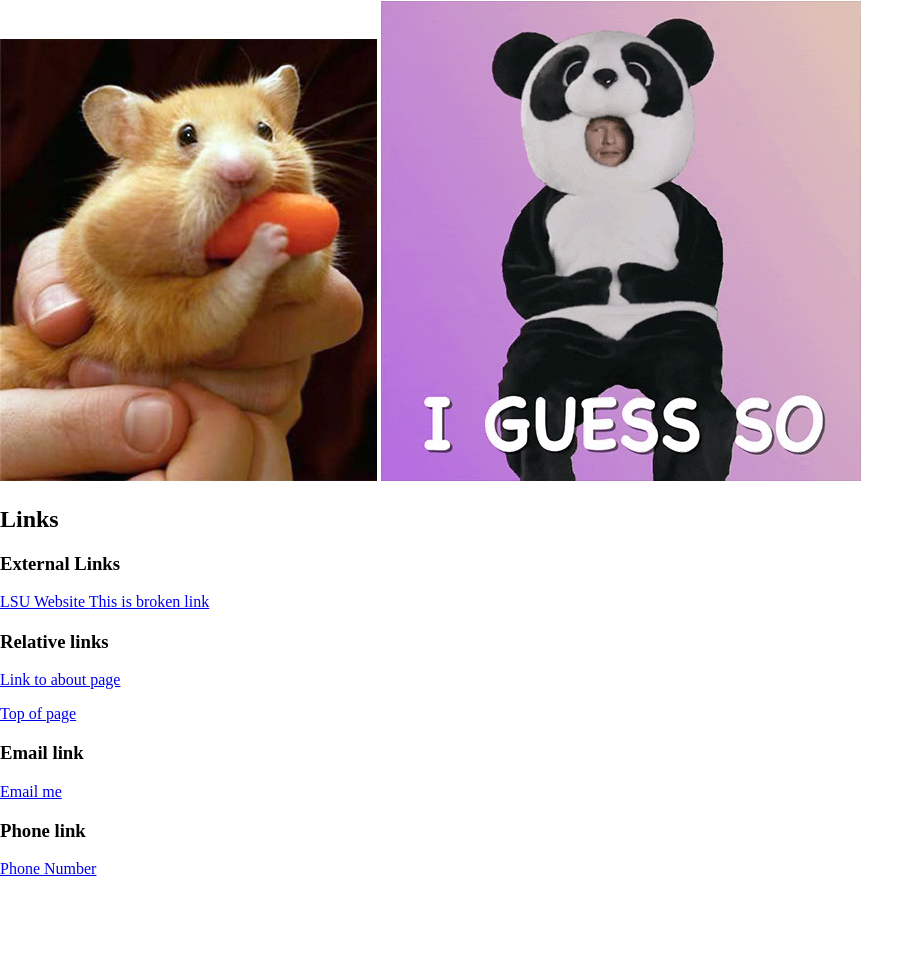
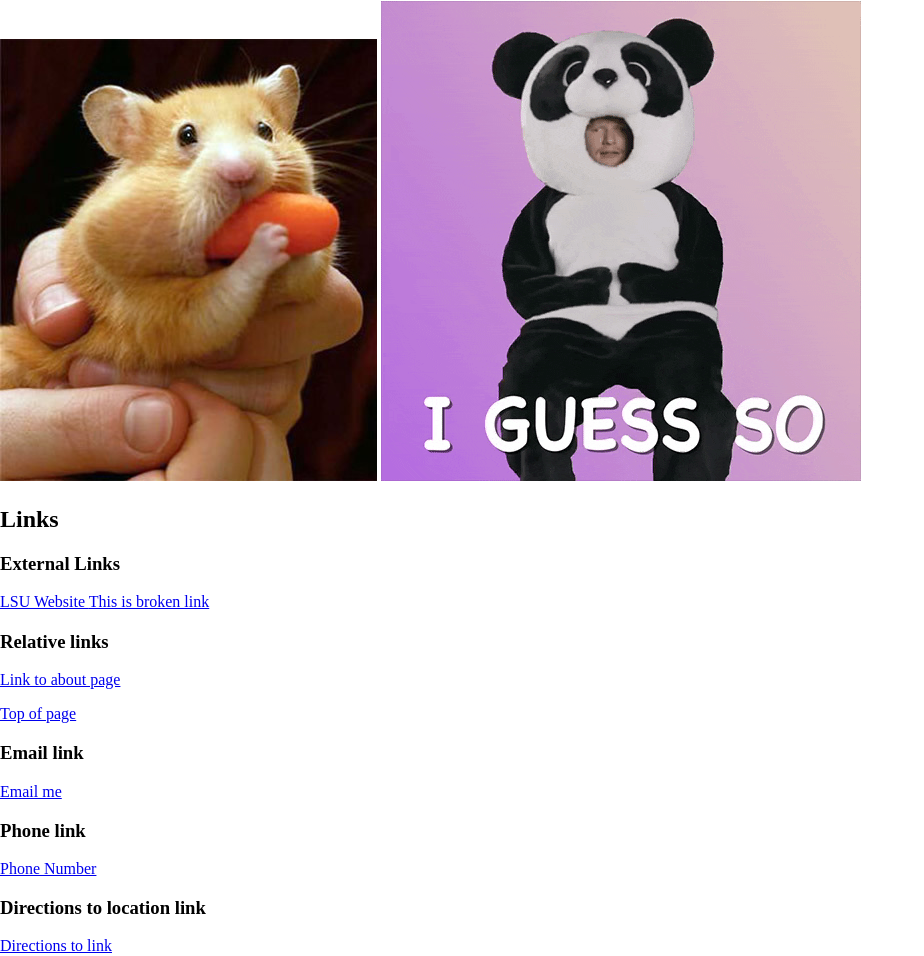
Before and after one commit to SofiaRamGua/spring23, a plain HTML site: page index.html in a window 1280 px wide. Shown: the part 1195-2151 px from the top of the page, without its empty margins (0-924 px from the left). Before the commit the page ends 2073 px from the top, so only its background shows below. Drawn offline with Linux system fonts and the light colour scheme.

Commit message:
Link to directions

```diff
--- a/index.html
+++ b/index.html
@@ -65,6 +65,8 @@
   <a href="mailto:ramos.sofia34@gmail.com"> Email me </a>
 <h3>Phone link</h3>
   <a href="tel:9857133423"> Phone Number</a>
+<h3>Directions to location link</h3>
+  <a href="https://www.google.com/maps/place/Elsie's+Plate+%26+Pie/@30.4189035,-91.1833054,13z/data=!4m5!3m4!1s0x8626a1385ad12617:0x6ed476511b15b9f8!8m2!3d30.4443822!4d-91.1561649" target="_blank"> Directions to link</a>
 
 <script src="js/main.js"></script>
 </body>
```
